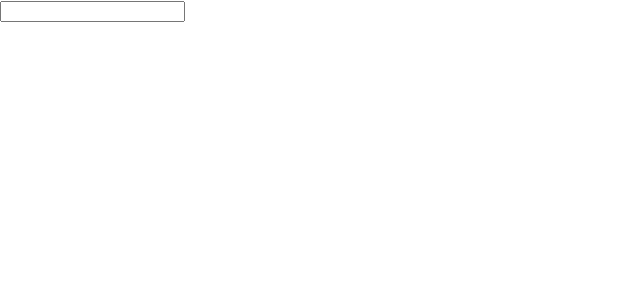
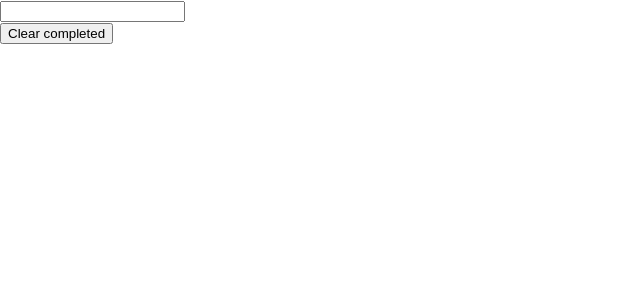
Before and after one commit to SabineZilde/Todo-List-with-TypeScript, a React (Create React App) app: page / in a window 1280 px wide. Shown: the top 300 px of the page, without its empty margins (0-640 px from the left). Built offline with nearby package versions, Linux system fonts and the light colour scheme.

Commit message:
feat: clear completed button

```diff
--- a/src/screens/ListScreen.tsx
+++ b/src/screens/ListScreen.tsx
@@ -36,6 +36,9 @@ const ListScreen: React.FC<Props> = () => {
         );
     };
 
+    const handleClearClick = () =>
+        setTasks(tasks => tasks.filter(task => !task.isComplete));
+
     console.log(tasks);
 
     return (
@@ -52,7 +55,18 @@ return (
                     </div>
                 ))}
             </div>
-        <input value={newTaskLabel} onChange={handleNewTskLabelChange} onKeyPress={handleNewTaskKeyPress} />
+            <input
+                value={newTaskLabel}
+                onChange={handleNewTskLabelChange}
+                onKeyPress={handleNewTaskKeyPress}
+            />
+            <div>
+                <button
+                    onClick={handleClearClick}
+                >
+                    Clear completed
+                </button>
+            </div>
         </div>
     );
 };
```
Lines whose indentation alone changed are shown as unchanged.
